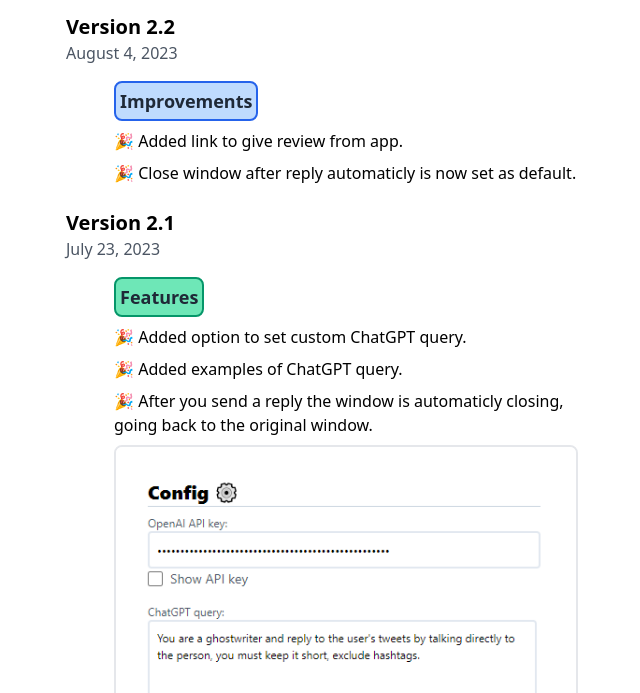
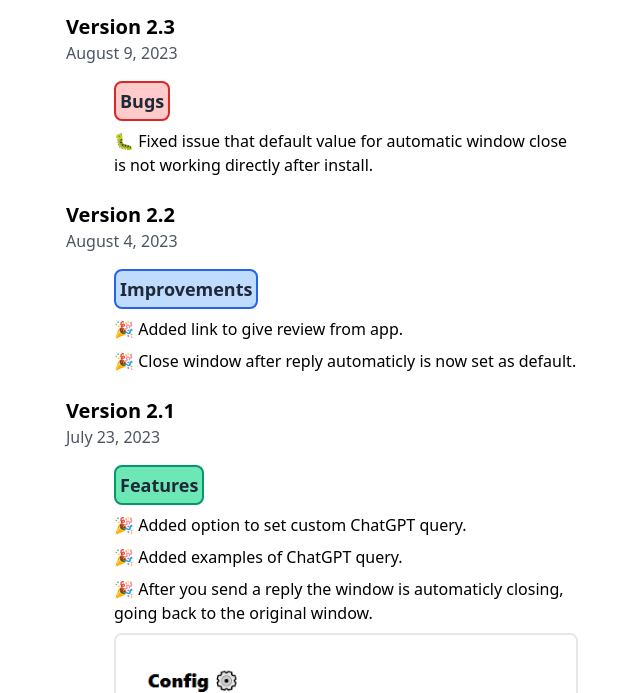
Before and after one commit to marcolivierbouch/XReplyGPT, a browser extension: page src/changelog.html in a window 1280 px wide. Shown: the part 107-800 px from the top of the page, without its empty margins (318-958 px from the left). Drawn offline with nearby package versions, Linux system fonts and the light colour scheme.

Commit message:
fix bug of default value on install

```diff
--- a/src/changelog.html
+++ b/src/changelog.html
@@ -19,6 +19,17 @@
                 <h2 class="text-4xl font-semibold text-black">XReplyGPT</h2>
             </div>
             <ul class="timeline mt-4">
+                <!-- Release 2.3 -->
+                <li class="mb-6">
+                    <span class="text-black font-semibold text-xl">Version 2.3</span>
+                    <p class="text-gray-600 ml-auto mb-4">August 9, 2023</p>
+                    <div class="ml-12 mb-4">
+                        <div class="bg-red-200 border-2 border-red-600 rounded-lg p-1 inline-block">
+                            <h3 class="text-lg text-gray-800 font-semibold">Bugs</h3>
+                        </div>
+                        <p class="my-2">🐛 Fixed issue that default value for automatic window close is not working directly after install.</p>
+                    </div>
+                </li>
                 <li class="mb-6">
                     <span class="text-black font-semibold text-xl">Version 2.2</span>
                     <p class="text-gray-600 ml-auto mb-4">August 4, 2023</p>
@@ -31,7 +42,7 @@
                         <p class="my-2">🎉 Close window after reply automaticly is now set as default.</p>
                     </div>
                 </li>
-                <!-- Release 2.0.0 -->
+                <!-- Release 2.1 -->
                 <li class="mb-6">
                     <span class="text-black font-semibold text-xl">Version 2.1</span>
                     <p class="text-gray-600 ml-auto mb-4">July 23, 2023</p>
--- a/src/content-window-exit.js
+++ b/src/content-window-exit.js
@@ -64,7 +64,9 @@ function waitForElementRemoval(selector) {
 
 
 chrome.storage.local.get(['automatic-window-close']).then((result) => {
-  result ||= { 'automatic-window-close': true };
+  if (result['automatic-window-close'] == undefined) {
+    result = { 'automatic-window-close': true };
+  }
 
   if (result['automatic-window-close']) {
     window.addEventListener("load", async (event) => {
--- a/src/popup.js
+++ b/src/popup.js
@@ -57,6 +57,9 @@ document.addEventListener('DOMContentLoaded', function () {
   chrome.storage.local.get(['automatic-window-close']).then((result) => {
     if (result['automatic-window-close'] == undefined) {
       document.getElementById('window-close').checked = true;
+      chrome.storage.local.set({ 'automatic-window-close': true }).then(() => {
+        console.log("Automatic window close enabled");
+      });
     } else {
       document.getElementById('window-close').checked = result['automatic-window-close'];
     }
```
Also changed, not shown: 1 other file.
